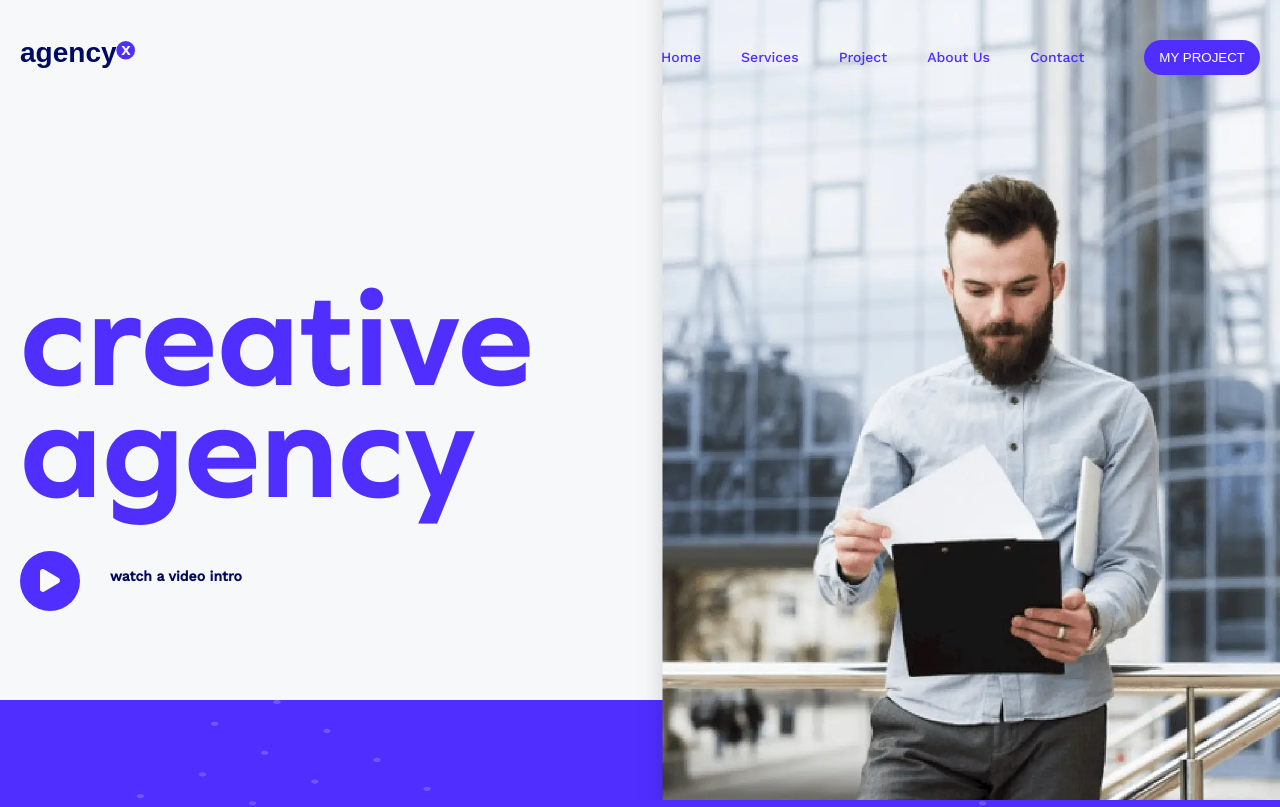
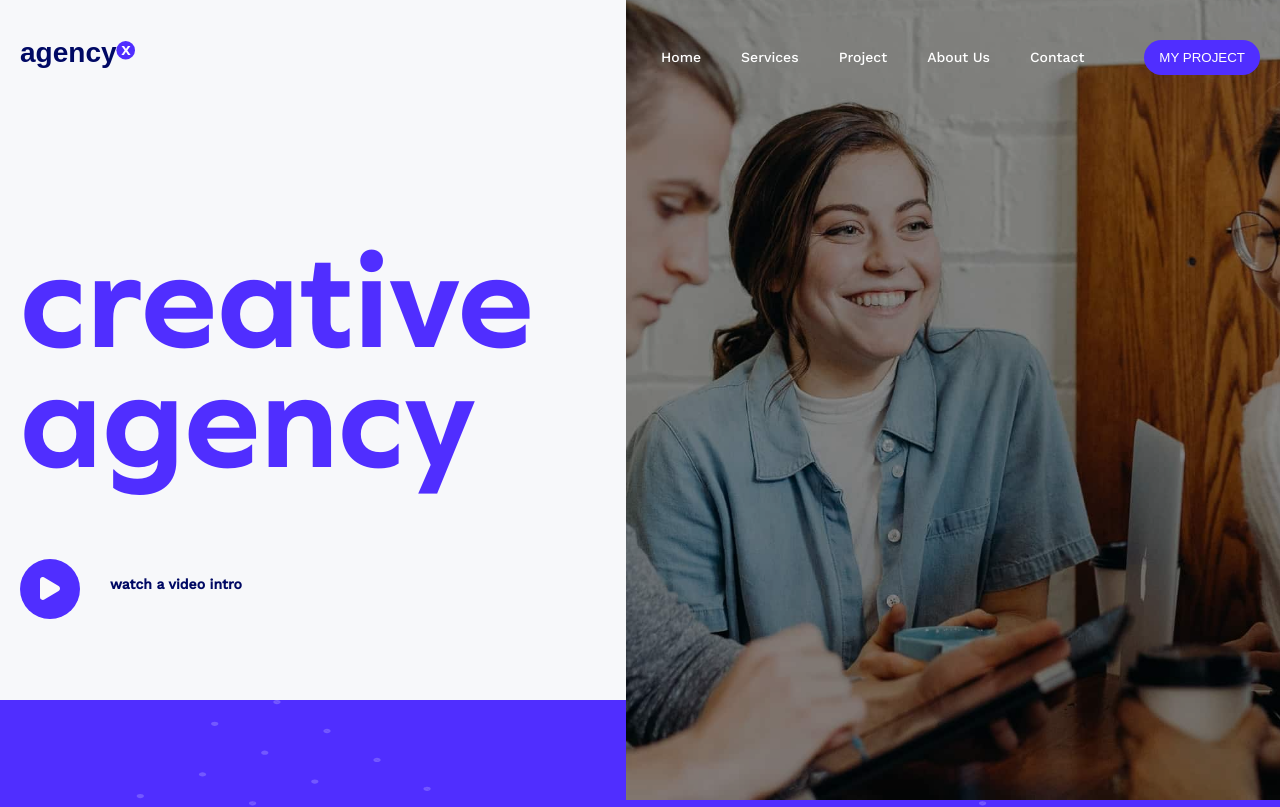
Before and after one commit to AdePhil/agency, a React (Create React App) app: page / in a window 1280 px wide. Shown: the top 807 px of the page. Built offline with nearby package versions, Linux system fonts and the light colour scheme.

Commit message:
animating the homepage with gsap

```diff
--- a/package.json
+++ b/package.json
@@ -6,6 +6,7 @@
     "@testing-library/jest-dom": "^4.2.4",
     "@testing-library/react": "^9.3.2",
     "@testing-library/user-event": "^7.1.2",
+    "gsap": "^3.1.1",
     "node-sass": "^4.13.1",
     "react": "^16.12.0",
     "react-dom": "^16.12.0",
--- a/src/pages/Home.js
+++ b/src/pages/Home.js
@@ -1,15 +1,60 @@
 /* eslint-disable jsx-a11y/anchor-is-valid */
-import React, { useState } from "react";
+import React, { useState, useEffect, useRef } from "react";
+import { TweenMax, TimelineLite, Power3 } from "gsap";
 import "./home.scss";
 const Home = () => {
   const [show, setShow] = useState(false);
+  let homeText = useRef(null);
+  let home = useRef(null);
+  let services = useRef(null);
+  let heroImg = useRef(null);
+  let creativeText = useRef(null);
+
   const toggleClick = () => {
     setShow(previousShow => {
       return !previousShow;
     });
   };
+
+  useEffect(() => {
+    const tl = new TimelineLite();
+    TweenMax.to(home, 0, {
+      css: { visibility: "visible", height: "100vh", overflow: "hidden" }
+    });
+    const heading = homeText.children[0];
+    const headLineFirst = heading.firstElementChild;
+    const headLineSecond = headLineFirst.nextSibling;
+    const buttonWithText = heading.nextSibling;
+    const header = home.children[0].children[0];
+
+    tl.from(services, 1, { y: 200, ease: Power3.easeIn }, "start").from(
+      heroImg,
+      0.3,
+      {
+        opacity: 0,
+        ease: Power3.easeIn
+      },
+      1
+    );
+    //text-animation
+    tl.staggerFrom(
+      [headLineFirst.children, headLineSecond.children],
+      1,
+      { y: 150, ease: Power3.easeInOut, delay: 0.6 },
+      0.15,
+      "start"
+    ).from(buttonWithText, 1, { opacity: 0, ease: Power3.easeOut }, 1.3);
+
+    tl.from(header, 0.7, { y: -100, ease: Power3.easeOut }, 1.4);
+    tl.from(creativeText, 0.3, { x: -100, ease: Power3.easeIn }, 1.8);
+
+    tl.set(header, { clearProps: "y" });
+    TweenMax.to(home, 0, {
+      css: { height: "100%", overflow: "scroll" }
+    });
+  }, []);
   return (
-    <div className="agency">
+    <div className="agency" ref={el => (home = el)}>
       <div className="agency__home">
         <header className="agency__header">
           <div className="agency__header-container container">
@@ -48,10 +93,23 @@ const Home = () => {
             </button>
           </div>
         </header>
-        <img src="/business_man.webp" alt="Business man" className="hero-img" />
-        <div className="container agency__home-text">
+        <img
+          src="/test1.jpg"
+          alt="Business man"
+          className="hero-img"
+          ref={el => (heroImg = el)}
+        />
+        <div
+          className="container agency__home-text"
+          ref={el => (homeText = el)}
+        >
           <h1 className="agency__home-text-heading">
-            creative <br /> agency
+            <div className="agency__home-text-heading-line">
+              <div>creative</div>
+            </div>
+            <div className="agency__home-text-heading-line">
+              <div>agency</div>
+            </div>
           </h1>
           <div className="agency__home-text-sub-heading">
             <button className="play-btn btn btn--blue">
@@ -60,9 +118,11 @@ const Home = () => {
             <p>watch a video intro</p>
           </div>
         </div>
-        <div className="agency__home-bg-text">Creative</div>
+        <div className="agency__home-bg-text" ref={el => (creativeText = el)}>
+          Creative
+        </div>
       </div>
-      <div className="agency__services">
+      <div className="agency__services" ref={el => (services = el)}>
         <div className="container agency__services-container override">
           <h2 className="agency__services-heading">
             services <br /> & portfolio
@@ -134,10 +194,12 @@ const Home = () => {
         </div>
       </div>
       <div className="agency__team">
-        <p className="agency__team-sub-heading">Meet The Team</p>
-        <h3 className="agency__team-heading">
-          great outcome always relay on the great foundation
-        </h3>
+        <div className="container">
+          <p className="agency__team-sub-heading">Meet The Team</p>
+          <h3 className="agency__team-heading ">
+            great outcome always relay on the great foundation
+          </h3>
+        </div>
         <div className="agency__team-container container">
           <div className="agency__team-member">
             <div className="agency__team-member-img agency__team-member-img-1">
--- a/src/pages/home.scss
+++ b/src/pages/home.scss
@@ -1,5 +1,6 @@
 @import "../variables.scss";
 .agency {
+  visibility: hidden;
   &__header {
     padding-top: 40px;
     position: absolute;
@@ -8,6 +9,7 @@
     z-index: 9;
     @media (max-width: 802px) {
       padding-top: 30px;
+      transform: none;
     }
     &-container {
       display: flex;
@@ -45,6 +47,7 @@
       opacity: 0;
       transition: opacity 300ms;
       padding-top: 80px;
+      min-height: 100vh;
       &.show {
         opacity: 1;
         z-index: 100;
@@ -76,6 +79,10 @@
       text-decoration: none;
       color: $blue;
       font-weight: 500;
+      color: #fff;
+      &:hover {
+        opacity: 0.5;
+      }
       @media (max-width: 802px) {
         width: 100%;
         display: block;
@@ -116,6 +123,7 @@
       object-fit: cover;
       height: 120vh;
       z-index: 8;
+      filter: brightness(60%);
       @media (max-width: 1086px) {
         display: none;
       }
@@ -157,11 +165,24 @@
           font-size: 90px;
           margin-top: -20px;
         }
+        &-line {
+          overflow: hidden;
+          margin-top: -30px;
+          height: 150px;
+
+          @media (max-width: 600px) {
+            height: 90px;
+            margin-top: -10px;
+          }
+        }
       }
       &-sub-heading {
         display: flex;
         color: $deep-blue;
         font-weight: bold;
+        @media (max-width: 600px) {
+          margin-top: -8px;
+        }
       }
       .play-btn {
         border-radius: 70px;
```
Also changed, not shown: public/manifest.json, public/test1.jpg (added), 1 other file (tests, documents, lock files or other folders).
